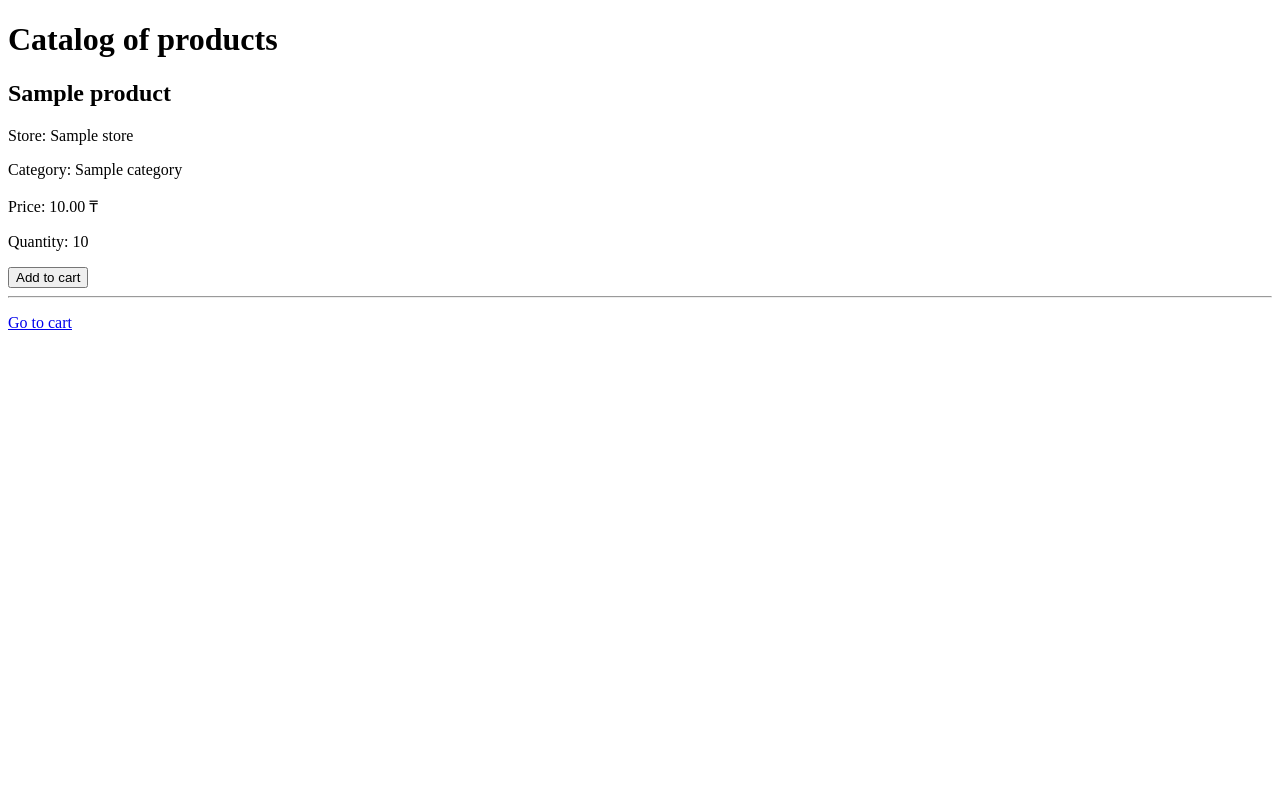
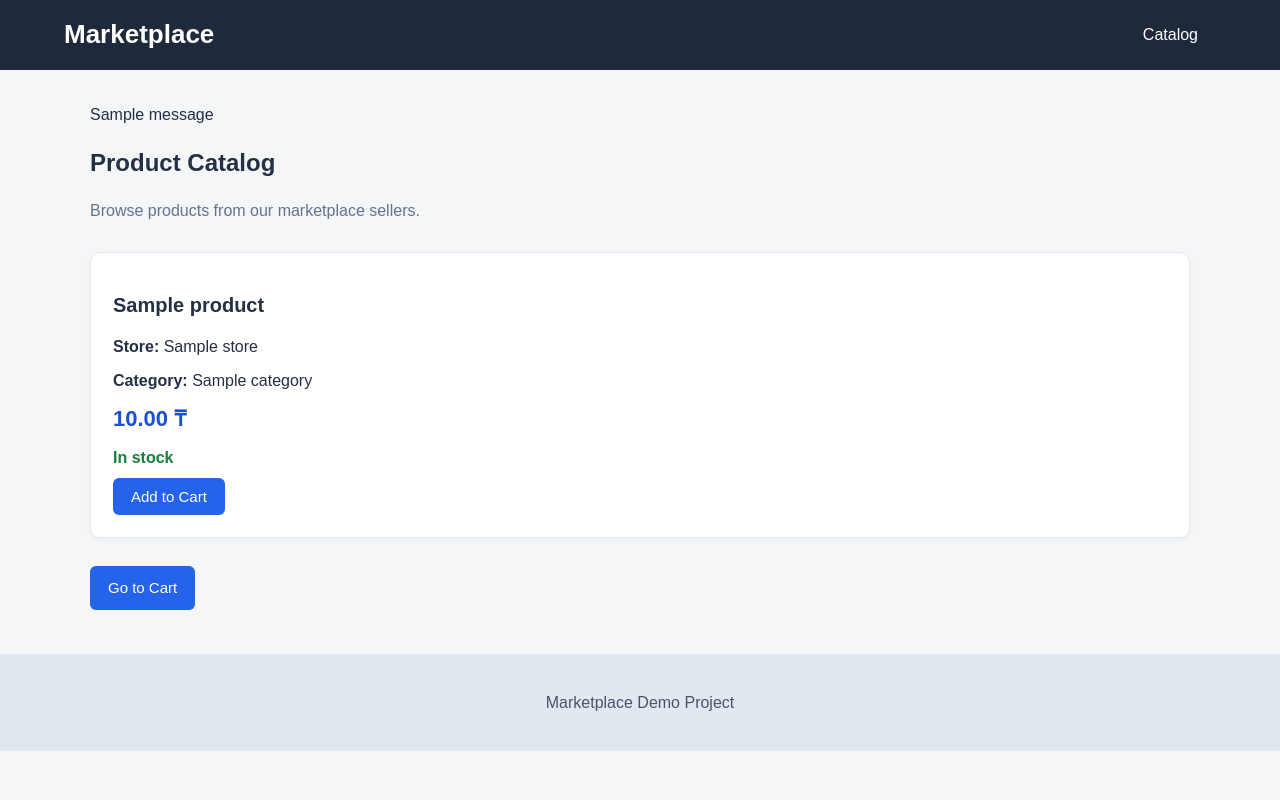
Before and after one commit to zhansito/marketplace, a Django app: page /catalog/ in a window 1280 px wide. Run offline with Django 5.2, Linux system fonts and the light colour scheme; tables that the repository leaves empty hold one stand-in row (values such as "Sample post"); one stand-in notice (Sample message) is shown.

Commit message:
Add shared layout and style marketplace pages

```diff
--- a/catalog/templates/catalog/product_list.html
+++ b/catalog/templates/catalog/product_list.html
@@ -1,36 +1,59 @@
-<!DOCTYPE html>
-<html lang="en">
-<head>
-    <meta charset="UTF-8">
-    <meta name="viewport" content="width=device-width, initial-scale=1.0">
-    <title>Catalog of products</title>
-</head>
-<body>
-    <h1>Catalog of products</h1>
 
+{% extends "base.html" %}
+
+{% block title %}Product Catalog | Marketplace{% endblock %}
+
+{% block content %}
+    <section class="catalog-heading">
+        <h1>Product Catalog</h1>
+        <p>Browse products from our marketplace sellers.</p>
+    </section>
+
+    <div class="product-grid">
         {% for product in products %}
-        <div>
-            <h2>{{product.name }}</h2>
+            <article class="product-card">
+                <div class="product-info">
+                    <h2>{{ product.name }}</h2>
 
-            <p>Store: {{ product.store.name }}</p>
-            <p>Category: {{ product.category.name }}</p>
-            <p>Price: {{ product.price }} ₸</p>
-            <p>Quantity: {{ product.quantity }} </p>
+                    <p>
+                        <strong>Store:</strong>
+                        {{ product.store.name }}
+                    </p>
+
+                    <p>
+                        <strong>Category:</strong>
+                        {{ product.category.name }}
+                    </p>
+
+                    <p class="product-price">
+                        {{ product.price }} ₸
+                    </p>
 
                     {% if product.quantity > 0 %}
-                <form method="post" action="{% url 'cart:add_to_cart' product.id %}">
+                        <p class="stock-available">In stock</p>
+
+                        <form method="post"
+                              action="{% url 'cart:add_to_cart' product.id %}">
                             {% csrf_token %}
-                    <button type="submit">Add to cart</button>
+                            <button type="submit">Add to Cart</button>
                         </form>
                     {% else %}
-                <p>Out of stock</p>
+                        <p class="stock-unavailable">Out of stock</p>
+                        <button type="button" disabled>Unavailable</button>
                     {% endif %}
                 </div>
-        <hr>
+            </article>
         {% empty %}
-        <p>Temporarily out of stock</p>
+            <section class="empty-state">
+                <h2>No Products Available</h2>
+                <p>There are currently no products to display.</p>
+            </section>
         {% endfor %}
+    </div>
 
-    <p><a href="{% url 'cart:cart_detail' %}">Go to cart</a> </p>
-</body>
-</html>
+    <p class="catalog-cart-link">
+        <a class="button" href="{% url 'cart:cart_detail' %}">
+            Go to Cart
+        </a>
+    </p>
+{% endblock %}
--- a/config/settings.py
+++ b/config/settings.py
@@ -69,7 +69,7 @@ ROOT_URLCONF = 'config.urls'
 TEMPLATES = [
     {
         'BACKEND': 'django.template.backends.django.DjangoTemplates',
-        'DIRS': [],
+        'DIRS': [BASE_DIR / "templates"],
         'APP_DIRS': True,
         'OPTIONS': {
             'context_processors': [
--- /dev/null
+++ b/static/css/style.css
@@ -0,0 +1,259 @@
+* {
+    box-sizing: border-box;
+}
+
+body {
+    margin: 0;
+    font-family: Arial, sans-serif;
+    background: #f4f6f8;
+    color: #243043;
+    line-height: 1.6;
+}
+
+header {
+    background: #1e293b;
+    color: white;
+    padding: 18px 5%;
+    display: flex;
+    justify-content: space-between;
+    align-items: center;
+    flex-wrap: wrap;
+    gap: 12px;
+}
+
+header h1 {
+    margin: 0;
+    font-size: 26px;
+}
+
+header a {
+    color: white;
+    text-decoration: none;
+    margin-right: 18px;
+}
+
+header a:hover {
+    color: #93c5fd;
+}
+
+main {
+    width: min(1100px, 92%);
+    margin: 32px auto;
+    min-height: 65vh;
+}
+
+h1, h2, h3 {
+    line-height: 1.3;
+}
+
+a {
+    color: #2563eb;
+}
+
+button,
+.button {
+    display: inline-block;
+    border: none;
+    border-radius: 6px;
+    padding: 10px 18px;
+    background: #2563eb;
+    color: white;
+    font-size: 15px;
+    text-decoration: none;
+    cursor: pointer;
+}
+
+button:hover,
+.button:hover {
+    background: #1d4ed8;
+}
+
+input,
+textarea,
+select {
+    width: 100%;
+    max-width: 500px;
+    padding: 10px;
+    margin-top: 5px;
+    border: 1px solid #cbd5e1;
+    border-radius: 6px;
+    font: inherit;
+}
+
+footer {
+    text-align: center;
+    padding: 20px;
+    background: #e2e8f0;
+    color: #475569;
+}
+
+.order-card,
+.product-card {
+    background: white;
+    padding: 22px;
+    margin: 16px 0;
+    border: 1px solid #e2e8f0;
+    border-radius: 10px;
+    box-shadow: 0 2px 6px rgba(0, 0, 0, 0.04);
+}
+
+.order-card p,
+.product-card p {
+    margin: 8px 0;
+}
+
+.success-message {
+    color: #15803d;
+    font-weight: bold;
+}
+
+.table-container {
+    overflow-x: auto;
+    background: white;
+    border-radius: 10px;
+    border: 1px solid #e2e8f0;
+    margin: 20px 0;
+}
+
+table {
+    width: 100%;
+    border-collapse: collapse;
+}
+
+th,
+td {
+    padding: 14px;
+    text-align: left;
+    border-bottom: 1px solid #e2e8f0;
+}
+
+th {
+    background: #eaf0f8;
+    color: #1e293b;
+}
+
+td form {
+    margin: 8px 0;
+}
+
+td input {
+    width: 90px;
+}
+
+.button-danger {
+    background: #dc2626;
+}
+
+.button-danger:hover {
+    background: #b91c1c;
+}
+
+.cart-summary {
+    padding: 22px;
+    background: white;
+    border-radius: 10px;
+    border: 1px solid #e2e8f0;
+}
+
+.empty-state {
+    padding: 36px;
+    text-align: center;
+    background: white;
+    border-radius: 10px;
+    border: 1px solid #e2e8f0;
+}
+
+
+.checkout-summary,
+.form-card {
+    background: white;
+    padding: 24px;
+    margin: 20px 0;
+    border: 1px solid #e2e8f0;
+    border-radius: 10px;
+}
+
+.checkout-item {
+    padding: 12px 0;
+    border-bottom: 1px solid #e2e8f0;
+}
+
+.checkout-item h3 {
+    margin-bottom: 8px;
+}
+
+.form-group {
+    margin-bottom: 20px;
+}
+
+.form-group label {
+    display: block;
+    font-weight: bold;
+    margin-bottom: 6px;
+}
+
+.form-group textarea {
+    display: block;
+    width: 100%;
+    max-width: 600px;
+}
+
+
+.catalog-heading {
+    margin-bottom: 28px;
+}
+
+.catalog-heading p {
+    color: #64748b;
+}
+
+.product-grid {
+    display: grid;
+    grid-template-columns: repeat(auto-fit, minmax(240px, 1fr));
+    gap: 22px;
+    align-items: stretch;
+}
+
+.product-card {
+    display: flex;
+    flex-direction: column;
+    margin: 0;
+    min-width: 0;
+    transition: box-shadow 0.2s ease, transform 0.2s ease;
+}
+
+.product-card:hover {
+    transform: translateY(-3px);
+    box-shadow: 0 8px 18px rgba(0, 0, 0, 0.08);
+}
+
+.product-info h2 {
+    font-size: 20px;
+    overflow-wrap: anywhere;
+}
+
+.product-price {
+    font-size: 22px;
+    font-weight: bold;
+    color: #1d4ed8;
+    margin: 16px 0 8px;
+}
+
+.stock-available {
+    color: #15803d;
+    font-weight: bold;
+}
+
+.stock-unavailable {
+    color: #dc2626;
+    font-weight: bold;
+}
+
+button:disabled {
+    background: #94a3b8;
+    cursor: not-allowed;
+}
+
+.catalog-cart-link {
+    margin-top: 28px;
+}
--- a/templates/base.html
+++ b/templates/base.html
@@ -1,10 +1,33 @@
+{% load static %}
 <!DOCTYPE html>
 <html lang="en">
 <head>
     <meta charset="UTF-8">
-    <title>Title</title>
+    <meta name="viewport" content="width=device-width, initial-scale=1.0">
+    <link rel="stylesheet" href="{% static 'css/style.css' %}">
+    <title>{% block title %}Marketplace{% endblock %}</title>
 </head>
 <body>
+    <header>
+        <h1><a href="{% url 'catalog:product_list' %}">Marketplace</a> </h1>
 
+        <nav>
+            <a href="{% url 'catalog:product_list' %}">Catalog</a>
+        </nav>
+    </header>
+
+    <main>
+        {% if messages %}
+            {% for message in messages %}
+                <p>{{ message }}</p>
+            {% endfor %}
+        {% endif %}
+
+        {% block content %}{% endblock %}
+    </main>
+
+    <footer>
+        <p>Marketplace Demo Project</p>
+    </footer>
 </body>
 </html>
```
Also changed, not shown: cart/templates/cart/cart_detail.html (+25 -24 lines), orders/templates/orders/checkout.html (+19 -22 lines), orders/templates/orders/order_detail.html (+22 -25 lines). Lines whose indentation alone changed are shown as unchanged.
